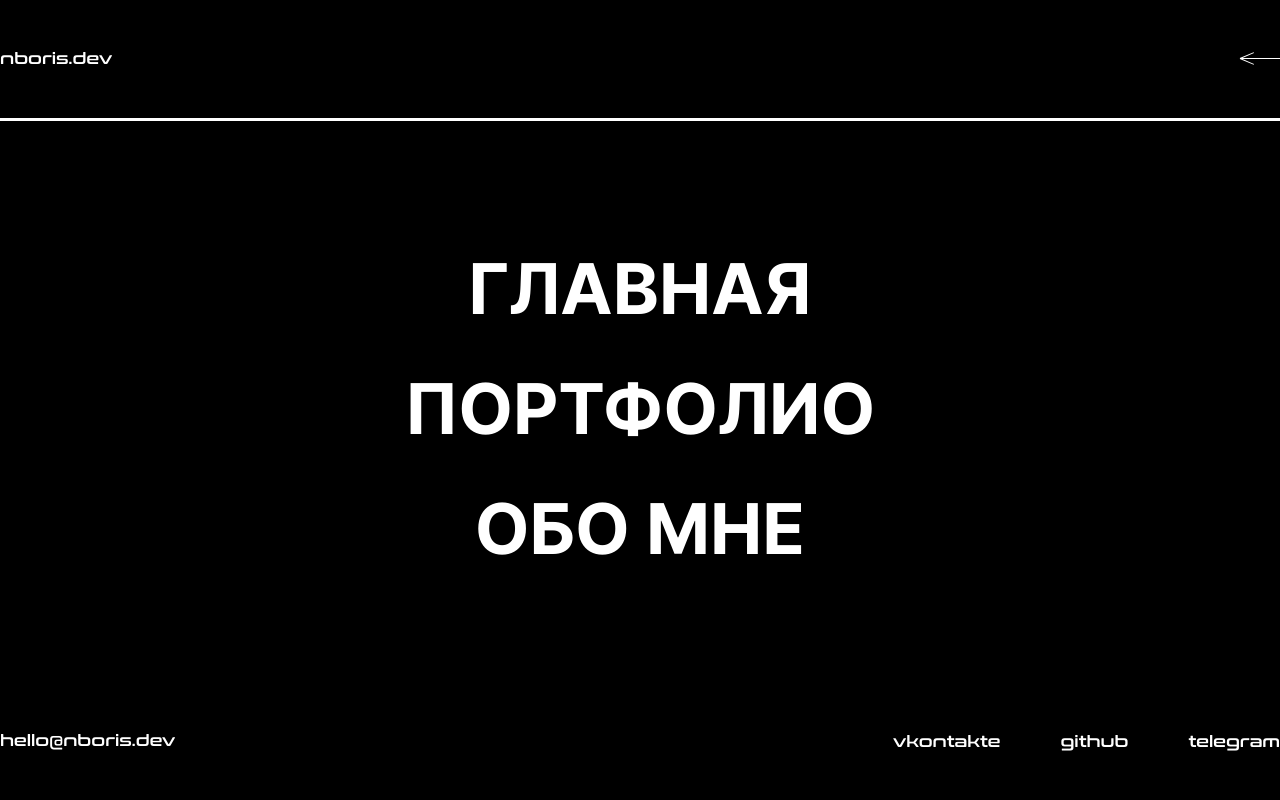
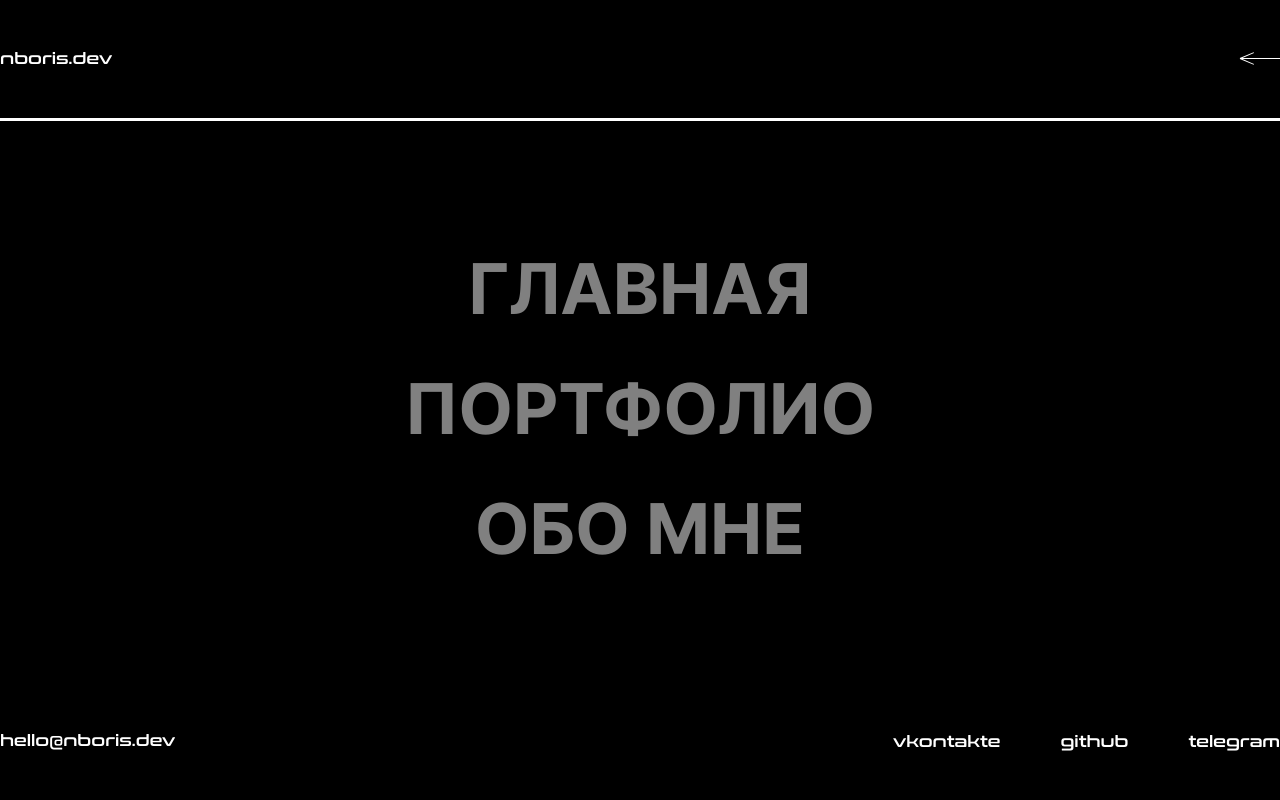
Before and after one commit to NBoris94/nboris.dev, a Next.js app: page / in a window 1280 px wide. Both pictures are taken after a click on the button 1260 px from the left and 58 px from the top of the page. Shown: the top 800 px of the page. Built offline with nearby package versions, Linux system fonts and the light colour scheme.

Commit message:
Добавил анимации наведения на все ссылки

```diff
--- a/src/components/Cases/Filter/Filter.js
+++ b/src/components/Cases/Filter/Filter.js
@@ -5,7 +5,7 @@ const Filter = ({ className, filter, activeFilters, onToggle }) => {
     <ul className={`${className} filter`}>
       <li className="filter__item">
         <button
-          className={`filter__btn ${activeFilters.length === 0 ? 'gradient gradient_blue' : ''}`}
+          className={`filter__btn ${activeFilters.length === 0 ? 'filter__btn_active' : ''}`}
           type="button"
           onClick={() => onToggle('Все')}
         >
@@ -19,7 +19,7 @@ const Filter = ({ className, filter, activeFilters, onToggle }) => {
           </li>
           <li className="filter__item">
             <button
-              className={`filter__btn ${activeFilters.includes(f.title) ? 'gradient gradient_blue' : ''}`}
+              className={`filter__btn ${activeFilters.includes(f.title) ? 'filter__btn_active' : ''}`}
               type="button"
               onClick={() => onToggle(f.title)}
             >
--- a/src/components/Cases/LastCases/LastCases.js
+++ b/src/components/Cases/LastCases/LastCases.js
@@ -7,7 +7,7 @@ import Arrow from "../../ui/Arrow";
 import Btn from "../../ui/Btn";
 import CasesList from "../CasesList/CasesList";
 
-const LastCases = () => {
+const LastCases = ({ cases }) => {
   return (
     <Section className='last-cases'>
       <Container>
@@ -15,6 +15,7 @@ const LastCases = () => {
         <CasesList
           className="last-cases__cards"
           isLastCases
+          cases={cases}
         />
         <Row>
           <Col></Col>
--- a/src/components/Menu/Menu.js
+++ b/src/components/Menu/Menu.js
@@ -1,14 +1,17 @@
 import Link from "next/link"
-import { menu } from "../../data/menu"
 
 const Menu = () => {
   return (
     <ul className="menu">
-      {menu.map(m => (
-        <li className="menu__item" key={m.id}>
-          <Link className="menu__link" href={m.link}>{m.name}</Link>
-        </li>
-      ))}
+      <li className="menu__item">
+        <Link className="menu__link menu__link_blue-gradient" href="/">Главная</Link>
+      </li>
+      <li className="menu__item">
+        <Link className="menu__link menu__link_green-gradient" href="/cases">Портфолио</Link>
+      </li>
+      <li className="menu__item">
+        <Link className="menu__link menu__link_pink-gradient" href="/about">Обо мне</Link>
+      </li>
     </ul>
   );
 }
--- a/src/components/Social/Social.js
+++ b/src/components/Social/Social.js
@@ -1,13 +1,15 @@
-import { socials } from '../../data/contacts.js'
-
 const Social = ({ className }) => {
   return (
     <ul className={`${className} social`}>
-      {socials.map(s => (
-        <li className="social__item" key={s.id}>
-          <a className="social__link" href={s.link}>{s.name}</a>
-        </li>
-      ))}
+      <li className="social__item">
+        <a className="social__link social__link_blue" href="https://vk.com/n_boris" target="_blank" rel="nofollow noopener">vkontakte</a>
+      </li>
+      <li className="social__item">
+        <a className="social__link social__link_green" href="https://github.com/NBoris94/" target="_blank" rel="nofollow noopener">github</a>
+      </li>
+      <li className="social__item">
+        <a className="social__link social__link_pink" href="https://t.me/NBoris" target="_blank" rel="nofollow noopener">telegram</a>
+      </li>
     </ul>
   );
 }
--- a/src/pages/index.js
+++ b/src/pages/index.js
@@ -3,8 +3,19 @@ import Layout from '../components/Layout/Layout'
 import FirstScreen from "../components/FirstScreen/FirstScreen"
 import LastCases from "../components/Cases/LastCases/LastCases"
 import ShortAbout from "../components/ShortAbout/ShortAbout"
+import { getSortedCases } from '../lib/cases'
 
-const Home = () => {
+export async function getStaticProps() {
+  const allCases = getSortedCases();
+
+  return {
+    props: {
+      last4Cases: allCases.slice(0, 3),
+    },
+  };
+}
+
+const Home = ({ last4Cases }) => {
   return (
     <>
       <Head>
@@ -14,7 +25,7 @@ const Home = () => {
 
       <Layout>
         <FirstScreen />
-        <LastCases />
+        <LastCases cases={last4Cases} />
         <ShortAbout />
       </Layout>
     </>
--- a/src/styles/base/mixins.scss
+++ b/src/styles/base/mixins.scss
@@ -1,3 +1,5 @@
+@use "sass:math";
+
 @mixin reset-list {
   margin: 0;
   padding: 0;
@@ -30,3 +32,7 @@
   color: $text-color-light;
   text-decoration: none;
 }
+
+@mixin btn-transition {
+  transition: $line-animation;
+}
--- a/src/styles/base/variables.scss
+++ b/src/styles/base/variables.scss
@@ -7,3 +7,5 @@ $text-color-dark: #000000;
 $blue-gradient: linear-gradient(to right, #0EF0EA, #0082F3);
 $green-gradient: linear-gradient(to right, #E0F130, #5FDD5F);
 $pink-gradient: linear-gradient(to right, #F50D5B, #E400FF);
+
+$line-animation: transform 0.3s ease-in-out;
--- a/src/styles/components/ui/btn.scss
+++ b/src/styles/components/ui/btn.scss
@@ -1,4 +1,5 @@
 .btn {
+  position: relative;
   display: inline-flex;
   justify-content: center;
   align-items: center;
@@ -9,8 +10,25 @@
   text-transform: uppercase;
   padding-right: 25px;
 
+  &::before {
+    @include btn-transition;
+    position: absolute;
+    bottom: 10px;
+    left: 0;
+    width: 100%;
+    height: 1px;
+    background-image: $blue-gradient;
+    transform-origin: right center;
+    transform: scaleX(0);
+    content: '';
+  }
+
   &_dark {
     color: $text-color-dark;
+
+    &::before {
+      background-image: $pink-gradient;
+    }
 
     .btn__arrow svg {
       fill: $text-color-dark;
@@ -31,6 +49,13 @@
       }
     }
   }
+
+  &:hover {
+    &::before {
+      transform-origin: left center;
+      transform: scaleX(1);
+    }
+  }
 }
 
 button.btn {
--- a/src/styles/components/ui/contacts.scss
+++ b/src/styles/components/ui/contacts.scss
@@ -5,6 +5,25 @@
 
 .email {
   @include link;
+  position: relative;
+
+  &::before {
+    @include btn-transition;
+    position: absolute;
+    bottom: -5px;
+    left: 0;
+    width: 100%;
+    height: 1px;
+    background-image: $blue-gradient;
+    transform-origin: right center;
+    transform: scaleX(0);
+    content: '';
+  }
+
+  &:hover::before {
+    transform-origin: left center;
+    transform: scaleX(1);
+  }
 }
 
 .social {
@@ -22,5 +41,35 @@
 
   &__link {
     @include link;
+    position: relative;
+
+    &::before {
+      @include btn-transition;
+      position: absolute;
+      bottom: -5px;
+      left: 0;
+      width: 100%;
+      height: 1px;
+      transform-origin: right center;
+      transform: scaleX(0);
+      content: '';
+    }
+
+    &_blue::before {
+      background-image: $blue-gradient;
+    }
+
+    &_green::before {
+      background-image: $green-gradient;
+    }
+
+    &_pink::before {
+      background-image: $pink-gradient;
+    }
+
+    &:hover::before {
+      transform-origin: left center;
+      transform: scaleX(1);
+    }
   }
 }
--- a/src/styles/components/ui/filter.scss
+++ b/src/styles/components/ui/filter.scss
@@ -12,10 +12,43 @@
 
   &__btn {
     @include reset-btn;
+    position: relative;
     font-family: 'Conthrax Sb', Arial, Helvetica, sans-serif;
     font-size: 1rem;
     line-height: 100%;
-    color: $text-color-light;
+    color: rgba($text-color-light, 0.5);
+    transition: color 0.3s ease-in-out;
+
+    &::before {
+      @include btn-transition;
+      position: absolute;
+      bottom: -7px;
+      left: 0;
+      width: 100%;
+      height: 2px;
+      background-image: $blue-gradient;
+      transform-origin: right center;
+      transform: scaleX(0);
+      content: '';
+    }
+
+    &:hover {
+      color: $text-color-light;
+
+      &::before {
+        transform-origin: left center;
+        transform: scaleX(1);
+      }
+    }
+
+    &_active {
+      color: $text-color-light;
+
+      &::before {
+        transform-origin: left center;
+        transform: scaleX(1);
+      }
+    }
   }
 
   &__divider {
--- a/src/styles/components/ui/menu.scss
+++ b/src/styles/components/ui/menu.scss
@@ -67,11 +67,69 @@
   }
 
   &__link {
+    position: relative;
     font-size: 4.375rem;
     font-weight: 700;
     line-height: 100%;
-    color: $text-color-light;
+    color: rgba($text-color-light, 0.5);
     text-decoration: none;
     text-transform: uppercase;
+    transition: color 0.3s ease-in-out;
+
+    &::before,
+    &::after {
+      position: absolute;
+      top: 50%;
+      width: 100px;
+      height: 4px;
+      margin-top: -2px;
+      content: '';
+      transform-origin: right center;
+      transform: scaleX(0);
+    }
+
+    &::before {
+      transition: transform 0.3s ease-in-out;
+      left: -130px;
+    }
+
+    &::after {
+      transition: transform 0.3s ease-in-out;
+      right: -130px;
+    }
+
+    &:hover {
+      color: $text-color-light;
+
+      &::before,
+      &::after {
+        transform-origin: left center;
+        transform: scaleX(1);
+      }
+    }
+
+    &_blue-gradient {
+
+      &::before,
+      &::after {
+        background-image: $blue-gradient;
+      }
+    }
+
+    &_green-gradient {
+
+      &::before,
+      &::after {
+        background-image: $green-gradient;
+      }
+    }
+
+    &_pink-gradient {
+
+      &::before,
+      &::after {
+        background-image: $pink-gradient;
+      }
+    }
   }
 }
```
